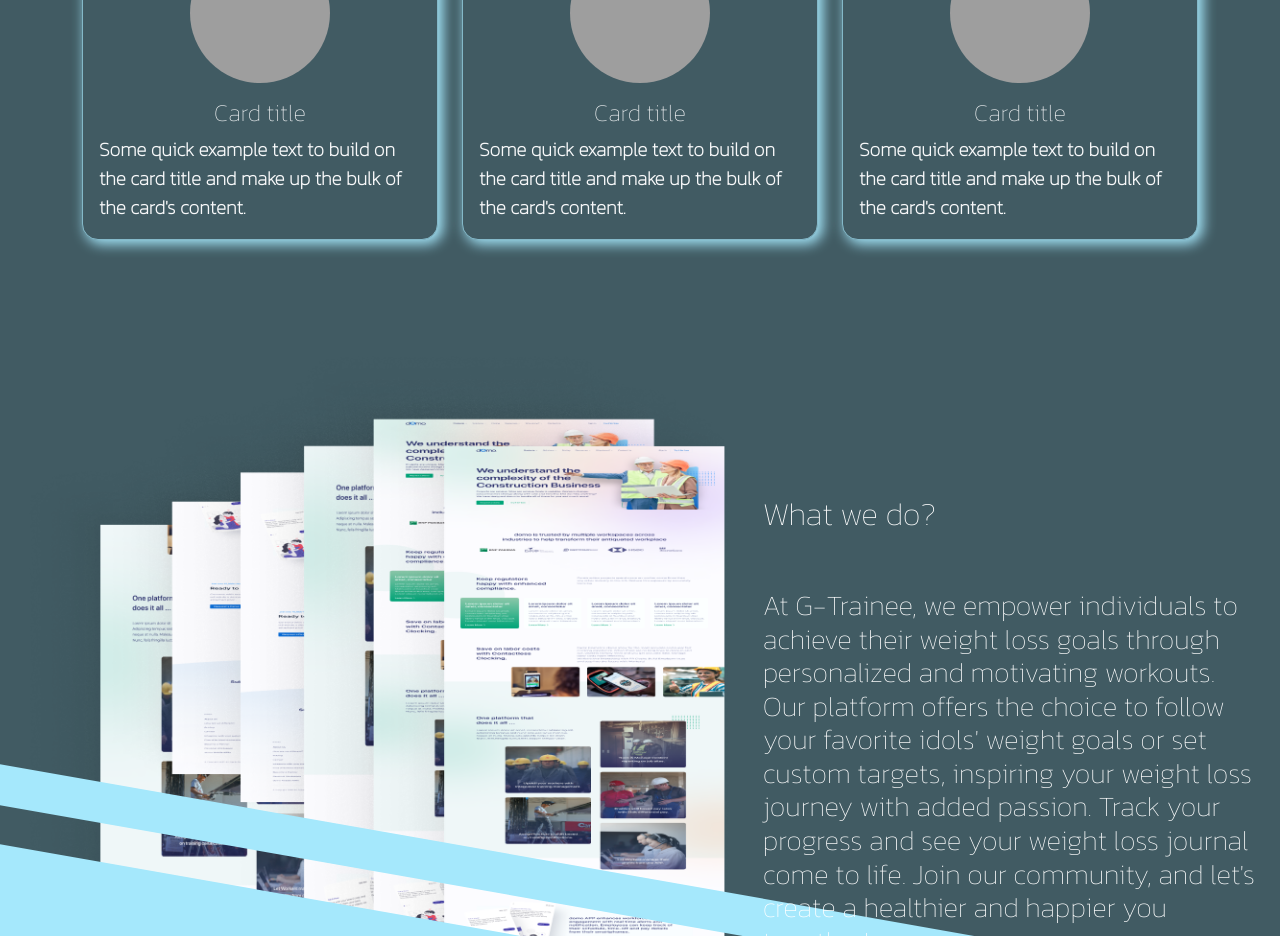
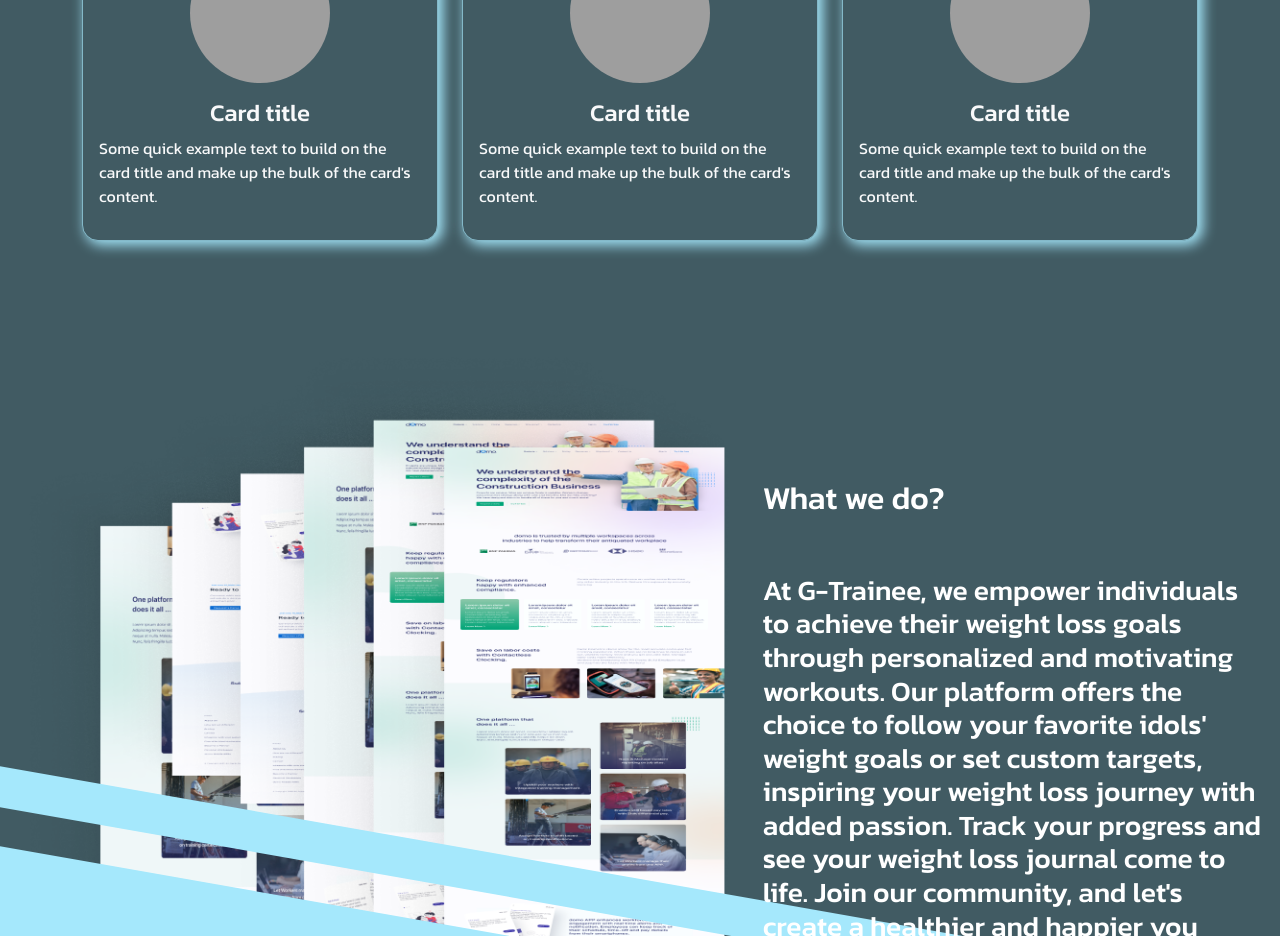
Before and after one commit to pramotepon/reborn-giwon, a React (Vite) app in the folder client/: page / in a window 1280 px wide. Shown: the part 1040-1976 px from the top of the page. Built offline with nearby package versions, Linux system fonts and the light colour scheme; grey boxes are pictures that could not be loaded.

Commit message:
pull, waiting site info v.2

```diff
--- a/client/src/Screens/LandingPage.jsx
+++ b/client/src/Screens/LandingPage.jsx
@@ -160,7 +160,7 @@ const LandingPage = () => {
                                     {/* Card title */}
                                     <h5 className="card-title text-center">Card title</h5>
                                     {/* Card paragraph */}
-                                    <p className="card-text">
+                                    <p className="font-weight-400">
                                         Some quick example text to build on the card title and make up
                                         the bulk of the card's content.
                                     </p>
@@ -180,7 +180,7 @@ const LandingPage = () => {
                                     {/* Card title */}
                                     <h5 className="card-title text-center">Card title</h5>
                                     {/* Card paragraph */}
-                                    <p className="card-text">
+                                    <p className="font-weight-400">
                                         Some quick example text to build on the card title and make up
                                         the bulk of the card's content.
                                     </p>
@@ -200,7 +200,7 @@ const LandingPage = () => {
                                     {/* Card title */}
                                     <h5 className="card-title text-center">Card title</h5>
                                     {/* Card paragraph */}
-                                    <p className="card-text">
+                                    <p className="font-weight-400">
                                         Some quick example text to build on the card title and make up
                                         the bulk of the card's content.
                                     </p>
@@ -228,7 +228,13 @@ const LandingPage = () => {
                                 <h2>What we do?</h2>
                                 {/* paragraph text-header-3 pading-top 5 */}
                                 <p className="h3 pt-5">
-                                At G-Trainee, we empower individuals to achieve their weight loss goals through personalized and motivating workouts. Our platform offers the choice to follow your favorite idols' weight goals or set custom targets, inspiring your weight loss journey with added passion. Track your progress and see your weight loss journal come to life. Join our community, and let's create a healthier and happier you together!
+                                At G-Trainee, we empower individuals to achieve their
+                                weight loss goals through personalized and motivating workouts.
+                                Our platform offers the choice to follow your favorite idols' weight goals or set custom targets,
+                                inspiring your weight loss journey with added passion.
+                                Track your progress and see your weight loss journal come to life.
+                                Join our community, and let's create a healthier and happier you together!
+
                                 </p>
                             </div>
                         </div>
--- a/client/src/assets/css/LandingPage.css
+++ b/client/src/assets/css/LandingPage.css
@@ -71,6 +71,34 @@ html{
 */
 .card-title{
   font-size: 1.5rem;
+}
+/* Font weight */
+.font-weight-100{
+  font-weight: 100!important;
+}
+.font-weight-200{
+  font-weight: 200!important;
+}
+.font-weight-300{
+  font-weight: 300!important;
+}
+.font-weight-400{
+  font-weight: 400!important;
+}
+.font-weight-500{
+  font-weight: 500!important;
+}
+.font-weight-600{
+  font-weight: 600!important;
+}
+.font-weight-700{
+  font-weight: 700!important;
+}
+.font-weight-800{
+  font-weight: 800!important;
+}
+.font-weight-900{
+  font-weight: 900!important;
 }
 /*
   CSS Site
--- a/client/src/assets/css/root.css
+++ b/client/src/assets/css/root.css
@@ -1,5 +1,6 @@
 /* 000000 212F33 415B63 84B9C9 A5E8FC FFFFFF */
-@import url('https://fonts.googleapis.com/css2?family=Kanit:wght@100&display=swap');
+@import url('https://fonts.googleapis.com/css2?family=Kanit:ital,wght@0,100;0,200;0,300;0,400;0,500;0,600;0,700;0,800;0,900;1,100;1,200;1,300;1,400;1,500;1,600;1,700;1,800;1,900&display=swap');
+
 :root{
     --black: #000000;
     --green-blue: #212F33;
```
